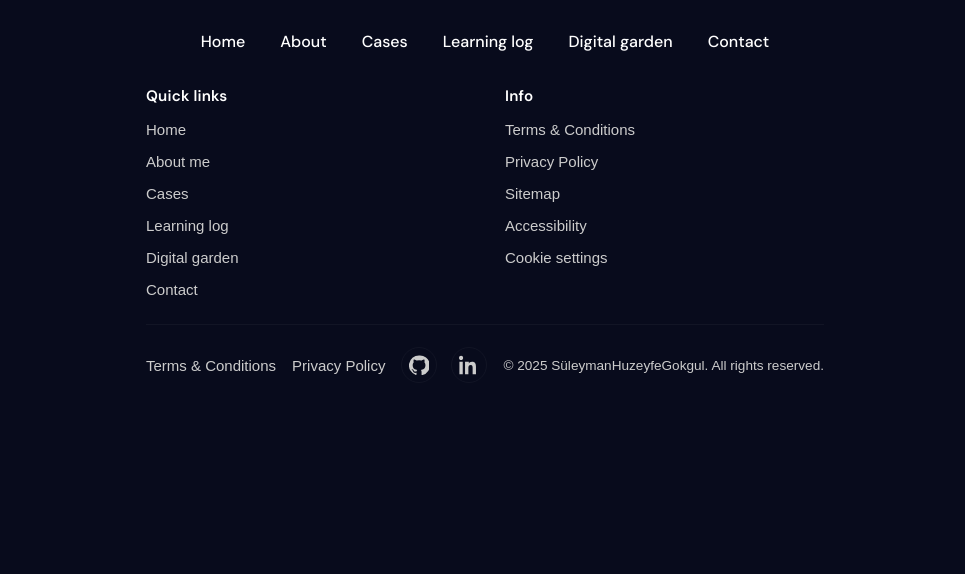
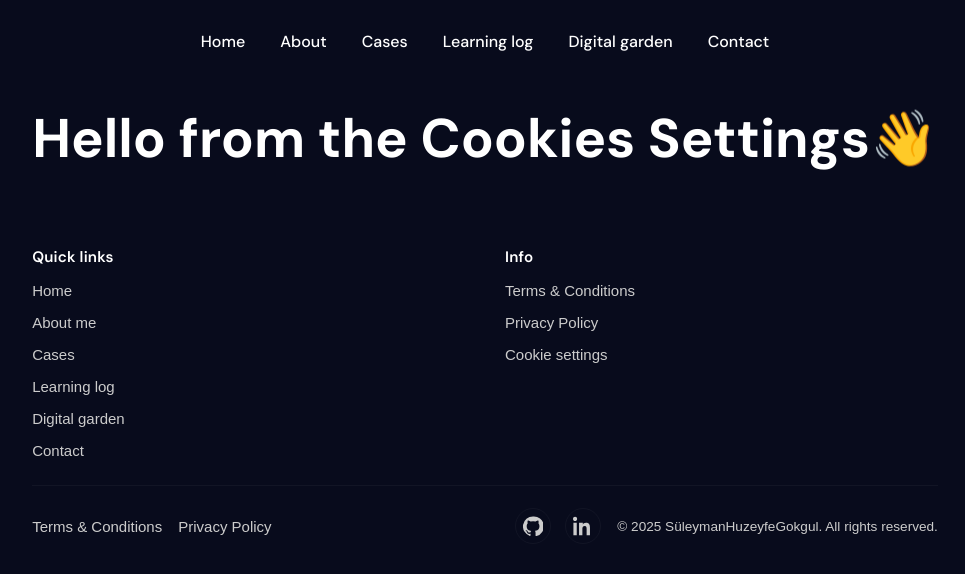
Before and after one commit to SuleymanHG/I-love-web-eigen-stack, a Nuxt app: page /cookies in a window 1280 px wide. Shown: the top 574 px of the page, without its empty margins (155-1120 px from the left). Built offline with nearby package versions, Linux system fonts and the light colour scheme; a web font is replaced by a local one.

Commit message:
#24 pagina's toegevoegd die nodig zijn

```diff
--- a/app/components/AppFooter.vue
+++ b/app/components/AppFooter.vue
@@ -18,8 +18,6 @@
         <ul class="list">
         <li><NuxtLink to="/terms">Terms &amp; Conditions</NuxtLink></li>
         <li><NuxtLink to="/privacy">Privacy Policy</NuxtLink></li>
-        <li><NuxtLink to="/sitemap">Sitemap</NuxtLink></li>
-        <li><NuxtLink to="/accessibility">Accessibility</NuxtLink></li>
         <li><NuxtLink to="/cookies">Cookie settings</NuxtLink></li>
         </ul>
     </section>
--- /dev/null
+++ b/app/pages/cookies.vue
@@ -0,0 +1,5 @@
+<template>
+  <section>
+    <h1>Hello from the Cookies Settings👋</h1>
+  </section>
+</template>
--- /dev/null
+++ b/app/pages/privacy.vue
@@ -0,0 +1,5 @@
+<template>
+  <section>
+    <h1>Hello from the Privacy Policy 👋</h1>
+  </section>
+</template>
--- /dev/null
+++ b/app/pages/terms.vue
@@ -0,0 +1,5 @@
+<template>
+  <section>
+    <h1>Hello from the terms & Conditions 👋</h1>
+  </section>
+</template>
```
Also changed, not shown: app/components/ProjectSection.vue (line endings or trailing spaces).
